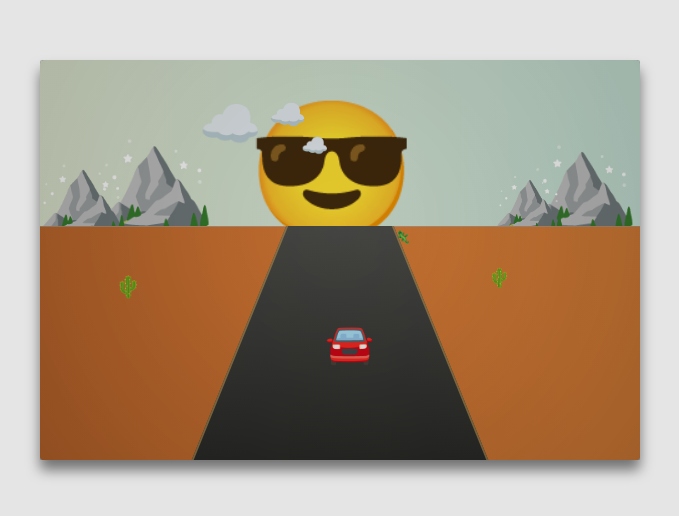
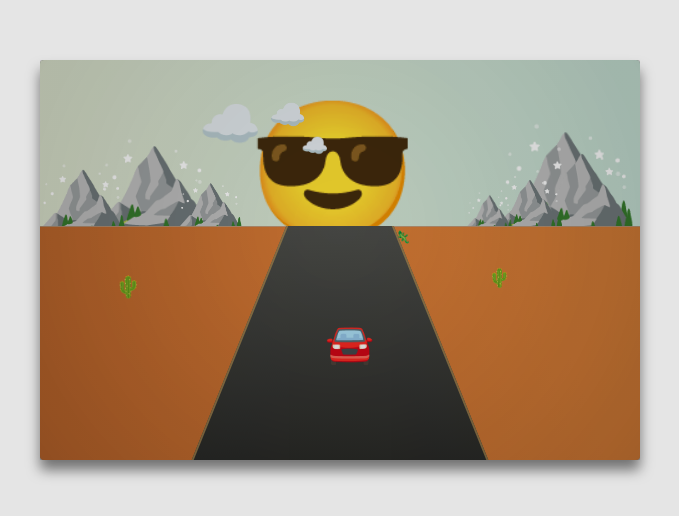
Before and after one commit to lucas-mv/dti-css-contest, an Angular app: page / in a window 1280 px wide. Shown: the part 140-656 px from the top of the page, without its empty margins (300-979 px from the left). Built offline with nearby package versions, Linux system fonts and the light colour scheme.

Commit message:
new mountains

```diff
--- a/src/app/app.component.html
+++ b/src/app/app.component.html
@@ -30,8 +30,11 @@
       <div class="dolphin">🐬</div>
       <div class="mountain-1">⛰️</div>
       <div class="mountain-2">⛰️</div>
-      <div class="fuji">⛰️</div>
-      <div class="snow-mountain-1">⛰️</div>
+      <div class="mountain-3">⛰️</div>
+      <div class="mountain-4">⛰️</div>
+      <div class="mountain-5">⛰️</div>
+      <div class="mountain-6">⛰️</div>
+      <div class="mountain-7">⛰️</div>
     </div>
 
     <div class="road-left road"></div>
--- a/src/app/app.component.scss
+++ b/src/app/app.component.scss
@@ -144,7 +144,7 @@ body{
         font-size: 93px;
         top: 69px;
         left: 484px;
-        animation: MountainAnimation 1s ease-in infinite;
+        animation: MountainAnimation 2.05s ease-in infinite;
     }
 
     .mountain-2{
@@ -154,10 +154,29 @@ body{
         top: 103px;
         left: 453px;
         animation-delay: 0.5s;
-        animation: MountainAnimation 0.9s ease-in infinite;
+        animation: MountainAnimation 1.85s ease-in infinite;
     }
 
-    .fuji{
+    .mountain-3{
+        z-index: -6;
+        position: absolute;
+        font-size: 116px;
+        top: 43px;
+        left: 453px;
+        animation-delay: 0.5s;
+        animation: MountainAnimation 1.76s ease-in infinite;
+    }
+
+    .mountain-4{
+        z-index: -4;
+        position: absolute;
+        font-size: 57px;
+        top: 108px;
+        left: 135px;
+        animation: MountainAnimation 1.9s ease-out infinite;
+    }
+
+    .mountain-5{
         z-index: -5;
         position: absolute;
         font-size: 100px;
@@ -166,7 +185,7 @@ body{
         animation: MountainAnimation 2s ease-out infinite;
     }
 
-    .snow-mountain-1{
+    .mountain-6{
         z-index: -5;
         position: absolute;
         font-size: 77px;
@@ -175,12 +194,22 @@ body{
         animation: MountainAnimation 1.8s ease-out infinite;
     }
 
+    .mountain-7{
+        z-index: -5;
+        position: absolute;
+        font-size: 41px;
+        top: 124px;
+        left: 424px;
+        animation-delay: 0.5s;
+        animation: MountainAnimation 1.76s ease-in infinite;
+    }
+
     .sun{
         margin: auto auto -12px auto;
         font-size: 136px;
         animation: SunAnimation 10s ease-in-out infinite;
         position: absolute;
-        left: 207px;
+        left: 208px;
         top: 32px;
         z-index: -1;
     }
```
